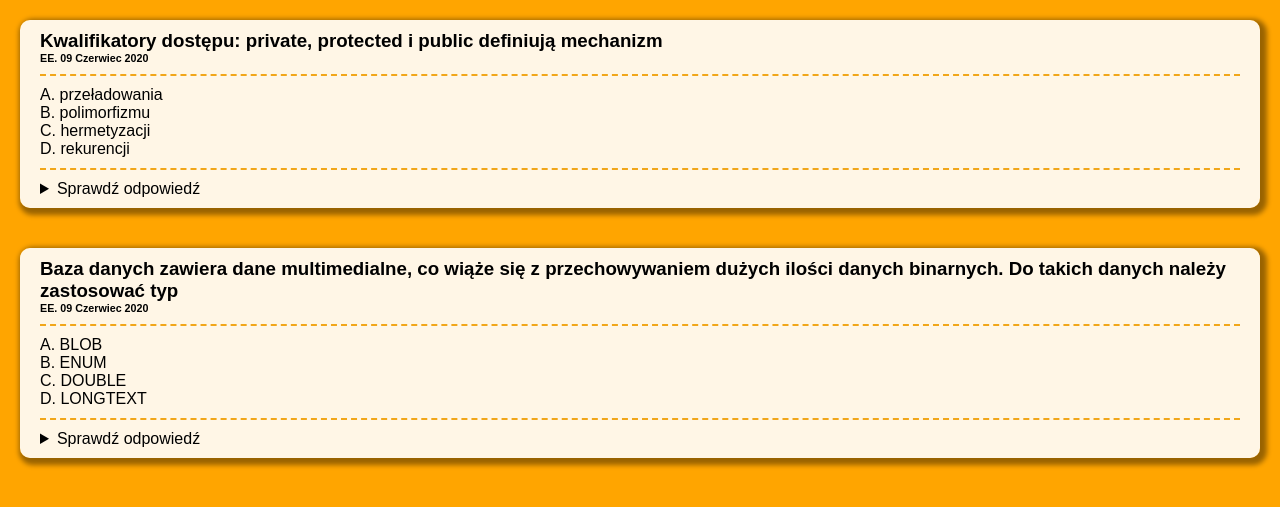
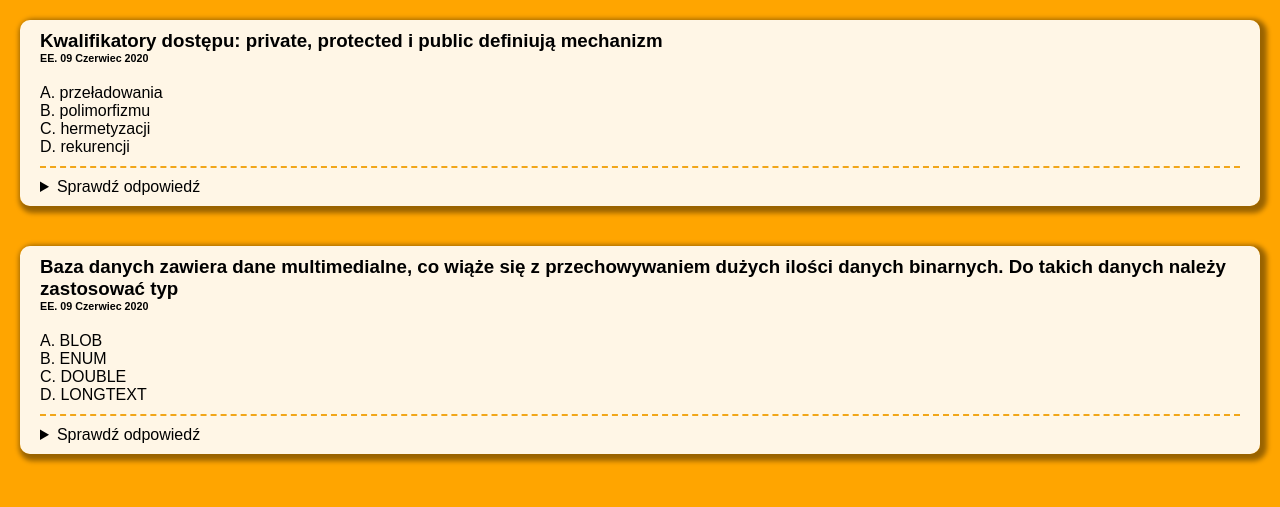
Before and after one commit to 3ti-2020/crud-wiele-do-wielu-szymon-niewiadomski, a PHP site: page /exam.html in a window 1280 px wide. Shown: the top 507 px of the page. Run offline with PHP 8.4, Linux system fonts and the light colour scheme.

Commit message:
Add files via upload

```diff
--- a/css/exam.css
+++ b/css/exam.css
@@ -34,7 +34,7 @@ body{
 .question__answers-list{
     margin: 10px 20px; padding: 10px 0;
     list-style-type: upper-alpha; list-style-position: inside;
-    border-bottom: 2px dashed rgb(241, 166, 26); border-top: 2px dashed  rgb(241, 166, 26);
+    border-bottom: 2px dashed rgb(241, 166, 26);
 }
 
 .question__details{
```
